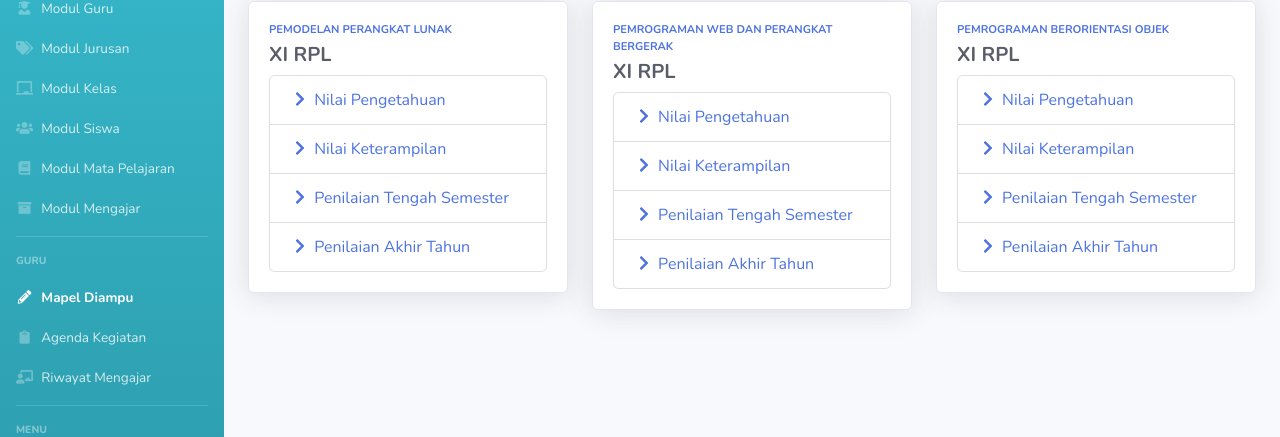
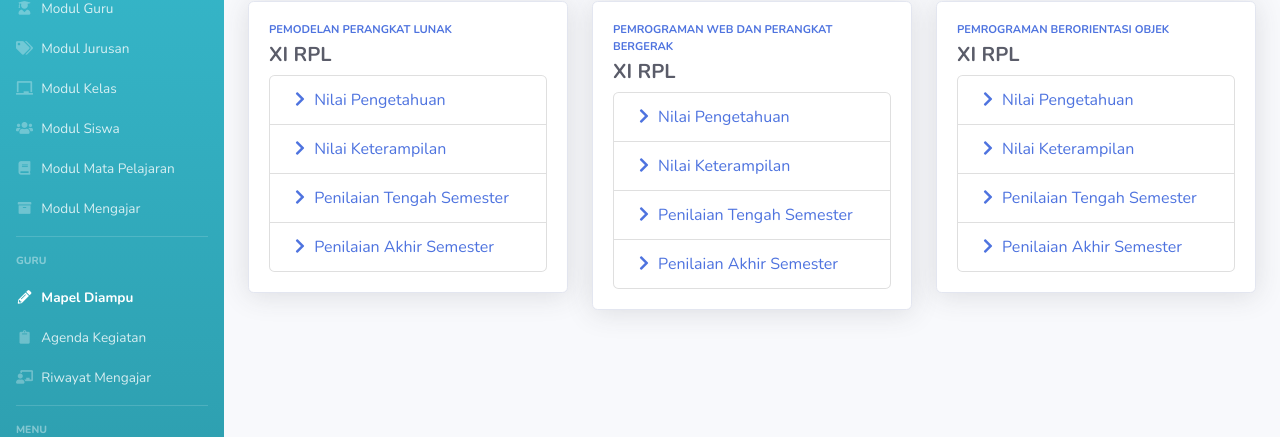
Before and after one commit to miarsmt/administrasi_guru, a CodeIgniter app: page /administrasi_guru/guru/ampu in a window 1280 px wide. Shown: the part 251-688 px from the top of the page. Run offline with CodeIgniter, Linux system fonts and the light colour scheme; a user stored in the database is signed in; data comes from the database, SQL or seed files in the repository.

Commit message:
Modifikasi tulisan list group

```diff
--- a/application/views/guru/ampu.php
+++ b/application/views/guru/ampu.php
@@ -31,7 +31,7 @@
                                 <li class="list-group-item"><a href="<?= base_url('guru/n_pengetahuan/' . $a['idmengajar']); ?>"><i class="fas fa-fw fa-chevron-right"></i> Nilai Pengetahuan</a></li>
                                 <li class="list-group-item"><a href="<?= base_url('guru/n_keterampilan/' . $a['idmengajar']); ?>"><i class="fas fa-fw fa-chevron-right"></i> Nilai Keterampilan</a></li>
                                 <li class="list-group-item"><a href="<?= base_url('guru/n_pts/' . $a['idmengajar']); ?>"><i class="fas fa-fw fa-chevron-right"></i> Penilaian Tengah Semester</a></li>
-                                <li class="list-group-item"><a href="<?= base_url('guru/n_pat/' . $a['idmengajar']); ?>"><i class="fas fa-fw fa-chevron-right"></i> Penilaian Akhir Tahun</a></li>
+                                <li class="list-group-item"><a href="<?= base_url('guru/n_pas/' . $a['idmengajar']); ?>"><i class="fas fa-fw fa-chevron-right"></i> Penilaian Akhir Semester</a></li>
                             </ul>
                         </div>
                     </div>
```
